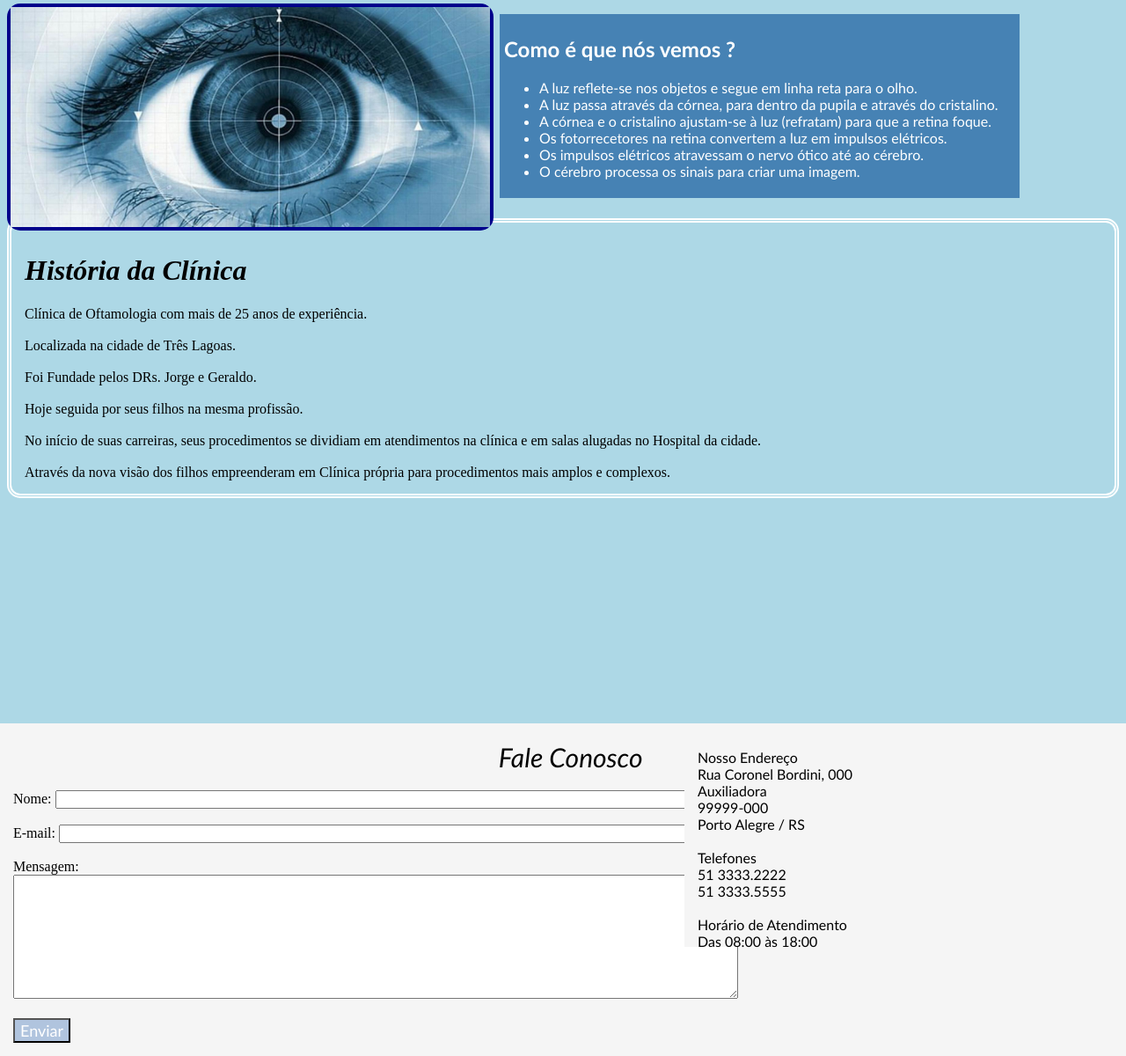
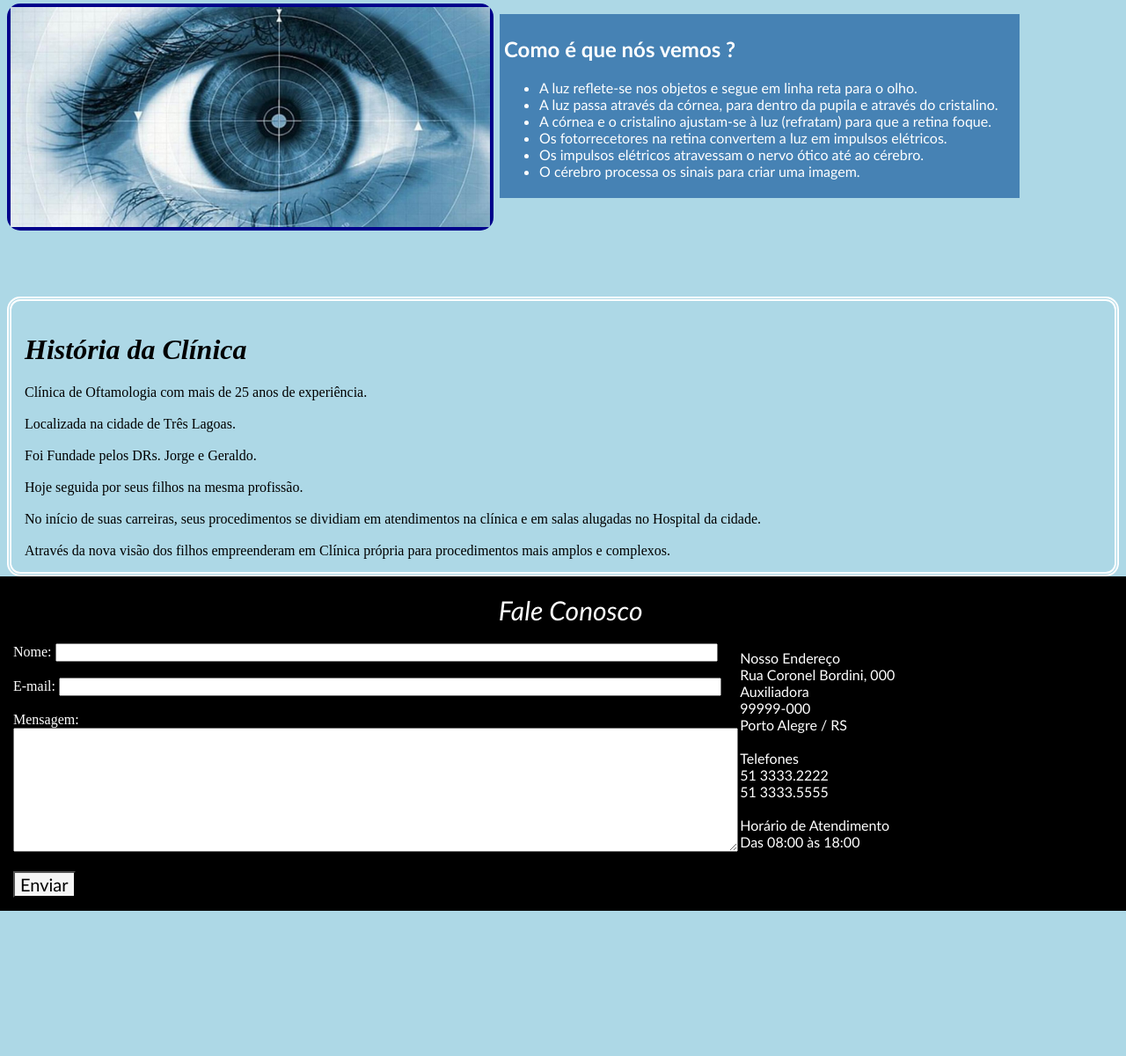
Before and after one commit to VanessadaSilvaPereira/ProjetoIntegradorUC12, a PHP site: page / in a window 1280 px wide. Shown: the part 121-1321 px from the top of the page at 88% size. After the commit the page ends 1156 px from the top, so only its background shows below. Run offline with PHP 8.4, Linux system fonts and the light colour scheme.

Commit message:
ajustes no formulário

```diff
--- a/CSS/Estilos.css
+++ b/CSS/Estilos.css
@@ -38,7 +38,7 @@
 
        #historiaClinica{
            border-radius: 15px;           padding: 15px;
-           border:double white 5px;       margin-top:100px;
+           border:double white 5px;       margin-top:15%;
        }
 
         /*Página de Médicos*/
@@ -92,26 +92,28 @@
             margin-bottom: 15px;
         }
         #botaoFaleConosco{
-            background-color:lightsteelblue;
-           color: white;
-           font-size: 18px;
+            background-color:whitesmoke;
+           color: black;
+           font-size: 20px;
            font-family: optima;
         }
 
         #formulario{
 
-            background-color:whitesmoke;
+            background-color:black;
             padding-left: 15px;
             padding-bottom:15px;
             width:99%;
             position: absolute;
-            margin-top: 20%;
+            margin-top: 0%;
             left: 0;
+            color:white;
+            font-size: 16px;
 
         }
         #contato{
-            background-color: whitesmoke;
-            padding: 15px;
+            background-color: transparent;
+            padding: 5%;
             font-size:16px;
             font-family:optima;
             margin: 20px;
@@ -120,5 +122,7 @@
             align-self: flex-end;
             position: relative;
             left: 750px;
-            top: 250px;
+            color:white;
+
+
         }
```
Also changed, not shown: dao/clsConexao.php (+3 -9 lines), nbproject/private/private.xml (+1 -8 lines).
